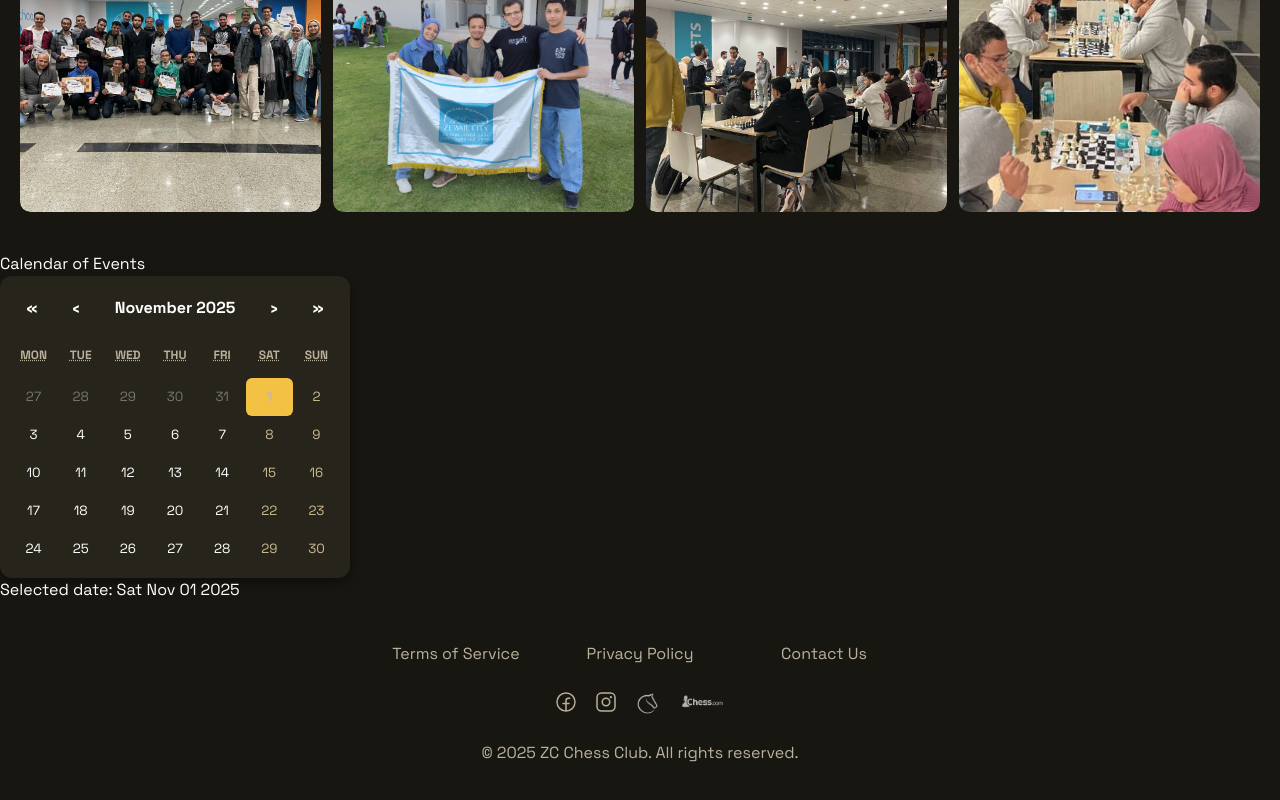
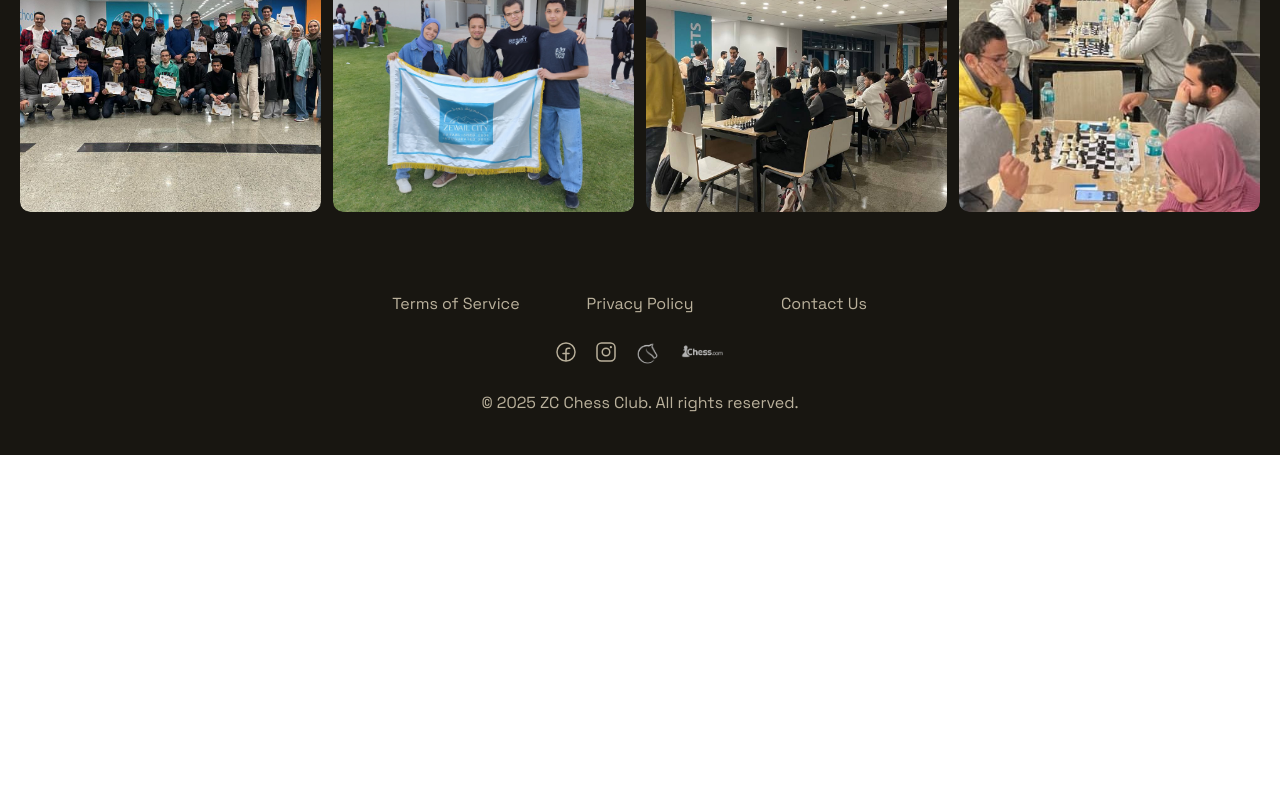
Before and after one commit to Bosy-Ayman/ZC-Chess-Club-WebApp, a React (Create React App) app in the folder my-app/: page / in a window 1280 px wide. Shown: the part 1644-2444 px from the top of the page. After the commit the page ends 2099 px from the top, so only its background shows below. Built offline with nearby package versions, Linux system fonts and the light colour scheme.

Commit message:
Update HomePage.jsx

```diff
--- a/my-app/src/pages/HomePage.jsx
+++ b/my-app/src/pages/HomePage.jsx
@@ -54,7 +54,7 @@
         <div className="news-card">
           <div
             className="news-image"
-            style={{ backgroundImage: `url("/images/Tournament1.png")` }}
+            style={{ backgroundImage: `url("/Images/Tournament1.png")` }}
           ></div>
           <div className="news-text">
             <p className="news-title">Upcoming Chess Tournament</p>
@@ -126,7 +126,7 @@
       </section>
 
       {/* Calendar Section */}
-      <section className="calendar-section">
+      {/* <section className="calendar-section">
         <h2>Calendar of Events</h2>
         <div className="calendar-container">
           <Calendar onChange={setDate} value={date} />
@@ -134,7 +134,7 @@
             Selected date: {date.toDateString()}
           </p>
         </div>
-      </section>
+      </section> */}
 
       <Footer />
     </div>
```
